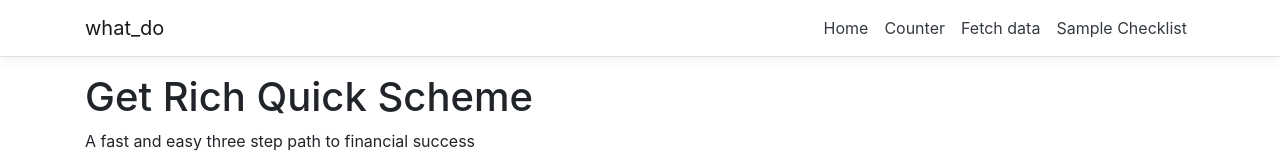
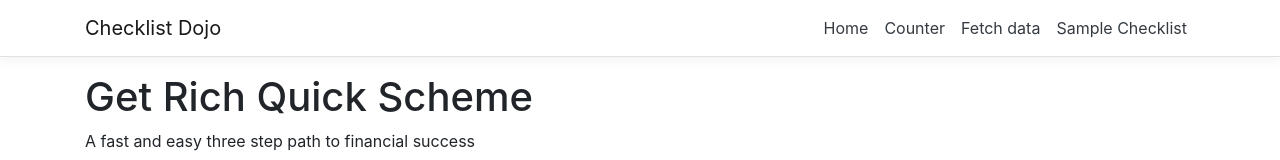
Before and after one commit to mwi-dtroyer/checklistdojo, a React (Create React App) app in the folder src/ChecklistDojo/ClientApp/: page /Checklist/1 in a window 1280 px wide. Shown: the top 160 px of the page. Built offline with nearby package versions, Linux system fonts and the light colour scheme.

Commit message:
GH-7 - Fix app title in NavMenu

```diff
--- a/src/ChecklistDojo/ClientApp/src/components/NavMenu.js
+++ b/src/ChecklistDojo/ClientApp/src/components/NavMenu.js
@@ -38,7 +38,7 @@ export class NavMenu extends Component {
         >
           <Container>
             <NavbarBrand tag={Link} to="/">
-              what_do
+              Checklist Dojo
             </NavbarBrand>
             <NavbarToggler onClick={this.toggleNavbar} className="mr-2" />
             <Collapse
```
